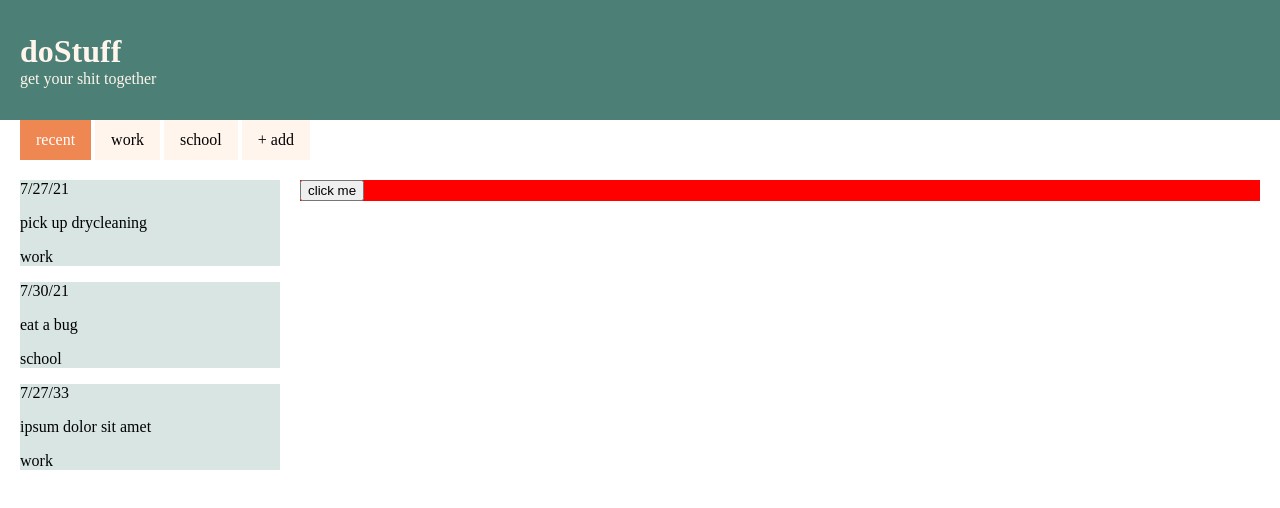
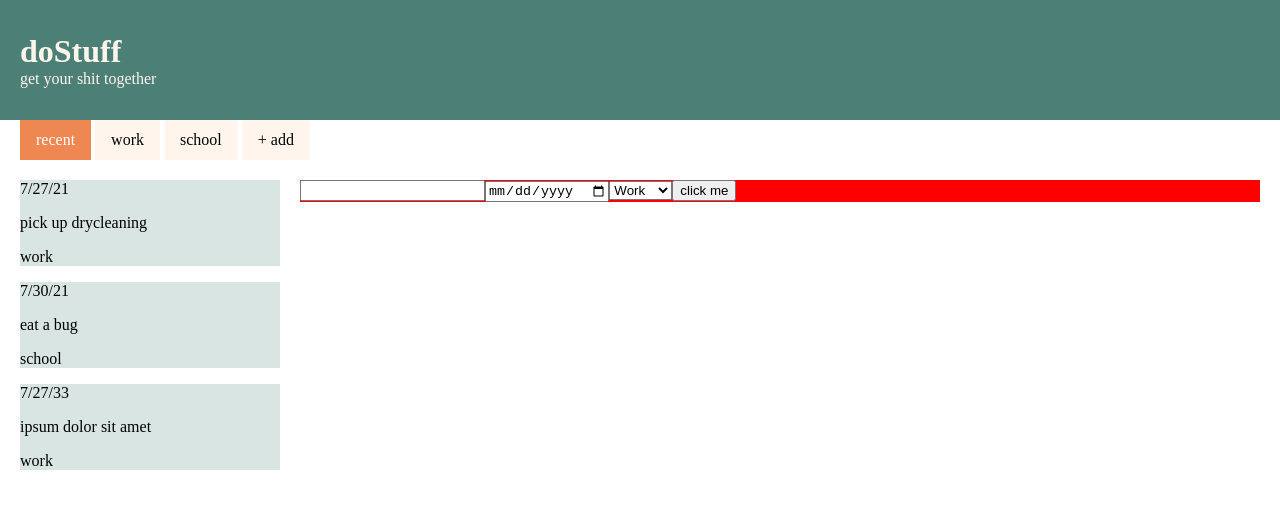
Before and after one commit to harrisonBarnett/to-do, a React (Create React App) app in the folder to-do/: page / in a window 1280 px wide. Shown: the top 508 px of the page. Built offline with nearby package versions, Linux system fonts and the light colour scheme.

Commit message:
Pass values from addtask input fields

```diff
--- a/to-do/src/App.css
+++ b/to-do/src/App.css
@@ -18,7 +18,7 @@ body {
 }
 /* HEADER STYLES================================== */
 .header {
-    position: fixed;
+    position: absolute;
     top: 0;
     left: 0;
     margin: 0;
@@ -43,7 +43,7 @@ body {
 /* =============================================== */
 /* GROUP BAR STYLES ============================== */
 .group-bar {
-    position: relative;
+    position: absolute;
     height: 40px;
     top: 120px;
     /* border: 1px solid blue; */
@@ -79,7 +79,7 @@ body {
 /* =============================================== */
 /* SIDEBAR STYLES ================================ */
 .task-sidebar {
-    position: fixed;
+    position: absolute;
     top: 160px;
     width: 300px;
     height: 100vh;
@@ -105,7 +105,6 @@ body {
     top: 180px;
     left: 300px;
     right: 20px;
-
 
     background: red;
 }
--- a/to-do/src/Content.js
+++ b/to-do/src/Content.js
@@ -10,14 +10,41 @@ class Content extends React.Component {
             group: "work"
         }
         this.handleTaskSubmit = this.handleTaskSubmit.bind(this);
-    }
-
-    handleTaskSubmit() {
+        this.handleContent = this.handleContent.bind(this);
+        this.handleDate = this.handleDate.bind(this);
+        this.handleGroup = this.handleGroup.bind(this);
+    };
+    handleContent(event) {
+        this.setState({content: event.target.value});
+    };
+    handleDate(event) {
+        this.setState({date: event.target.value});
+    };
+    handleGroup(event) {
+        this.setState({group: event.target.value});
+    };
+    handleTaskSubmit(event) {
+        event.preventDefault();
         this.props.addTask(this.state.id, this.state.content, this.state.date, this.state.group);
     }
     render() {
         return (
             <div className="content-container">
+                <input type="text"
+                onChange={this.handleContent}>
+
+                </input>
+                <input type="date"
+                onChange={this.handleDate}>
+                </input>
+
+                <select
+                name="add-task-groups-dropdown"
+                onChange={this.handleGroup}>
+                    <option value="work">Work</option>
+                    <option value="school">School</option>
+                </select>
+
                 <button onClick={this.handleTaskSubmit}>
                     click me
                 </button>
```
